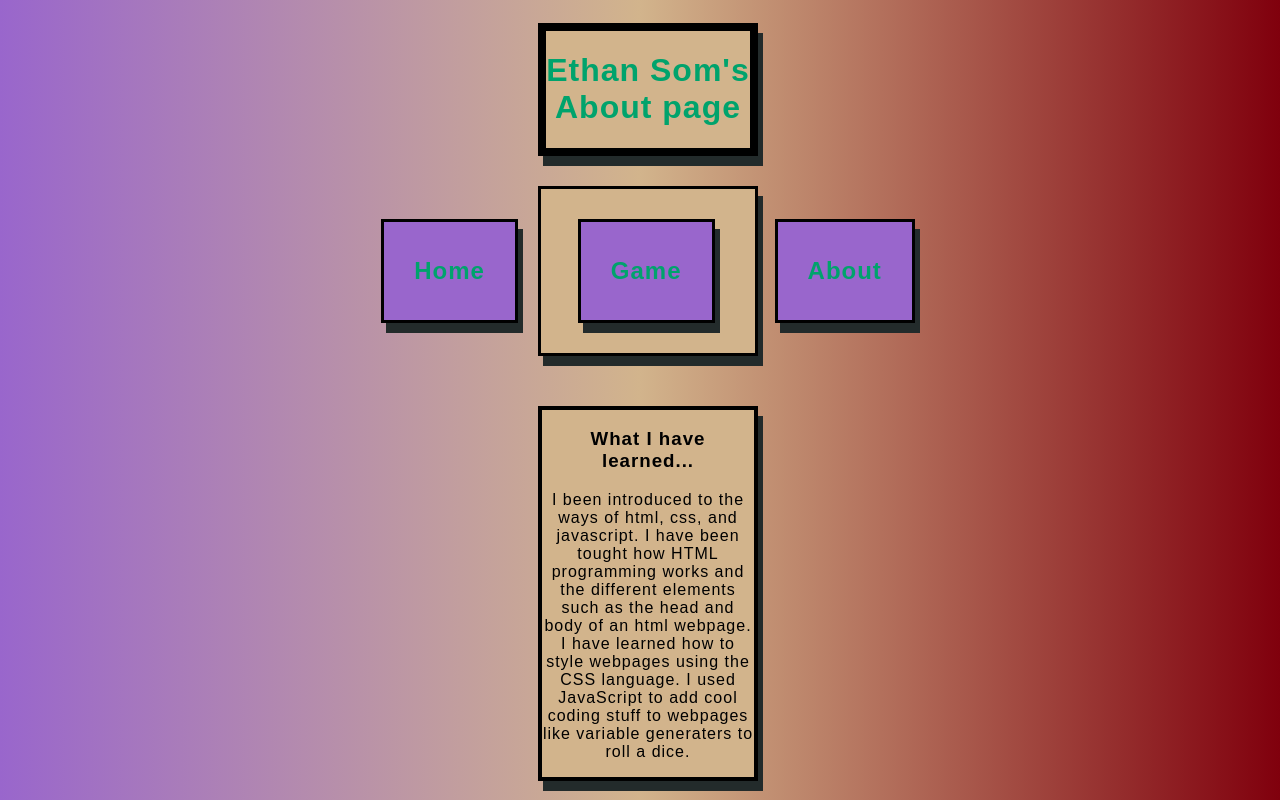
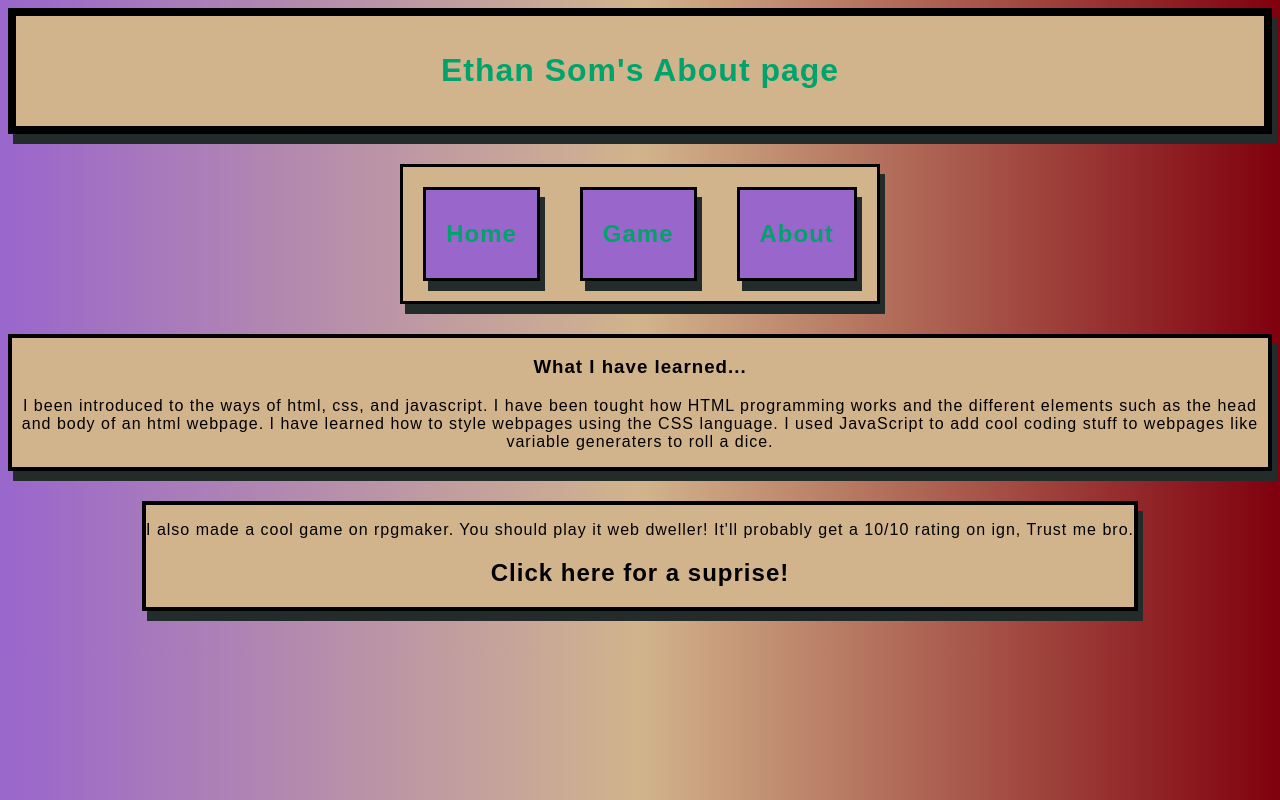
Before and after one commit to Ethan25350/Ethan25350github.io, a website: page about.html in a window 1280 px wide. Drawn offline with Linux system fonts and the light colour scheme.

Commit message:
5/24/22 part 3

```diff
--- a/css/style.css
+++ b/css/style.css
@@ -11,26 +11,25 @@
   text-align: center;
   font-family: sans-serif;
   letter-spacing: 1px;
-  padding: 15px 30px;
-  width: 100%;
-  position: fixed;
 }
 
 #headerBox {
   background-color: #D2B48C;
-  margin: 0px 500px 0px 500px;
+  margin-bottom: 30px;
   border: 8px solid #000000;
   color: #00A36C;
   box-shadow: 5px 10px #232b2b;
   display: flex;
   justify-content: center;
+  padding: 15px 30px;
+  min-width: 50%;
 }
 
 #menuBox {
   background-color: #D2B48C;
-  margin: 30px 500px 0px 500px;
+  margin-bottom: 30px;
   border: solid;
-  display: flex;
+  display: inline-flex;
   justify-content: center;
   box-shadow: 5px 10px #232b2b;
 }
@@ -38,20 +37,21 @@
 .linkBox {
   background-color: #9966cc;
   border: solid;
-  margin: 30px;
+  margin: 20px;
   box-shadow: 5px 10px #232b2b;
   display: flex;
   float: right;
-  padding: 15px 30px;
+  padding: 10px 20px;
 }
 
 .blogBox {
   background-color: #D2B48C;
   border: 4px solid;
-  margin: 50px 500px 0px 500px;
+  margin-bottom: 30px;
   box-shadow: 5px 10px #232b2b;
-  display: block;
-  float: right;
+  display: inline-block;
+  padding: inherit;
+  justify-content: center;
 }
 
 a {
```
Also changed, not shown: about.html (+6 -3 lines).
